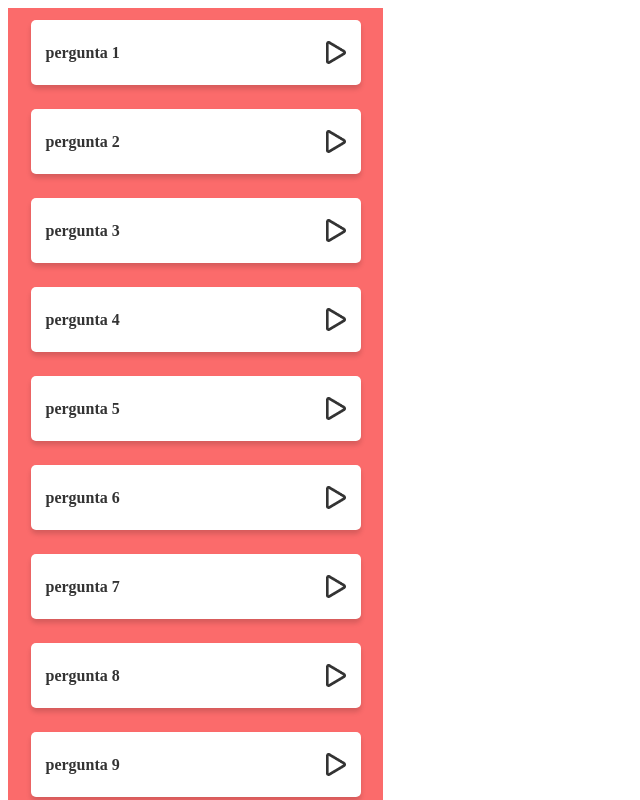
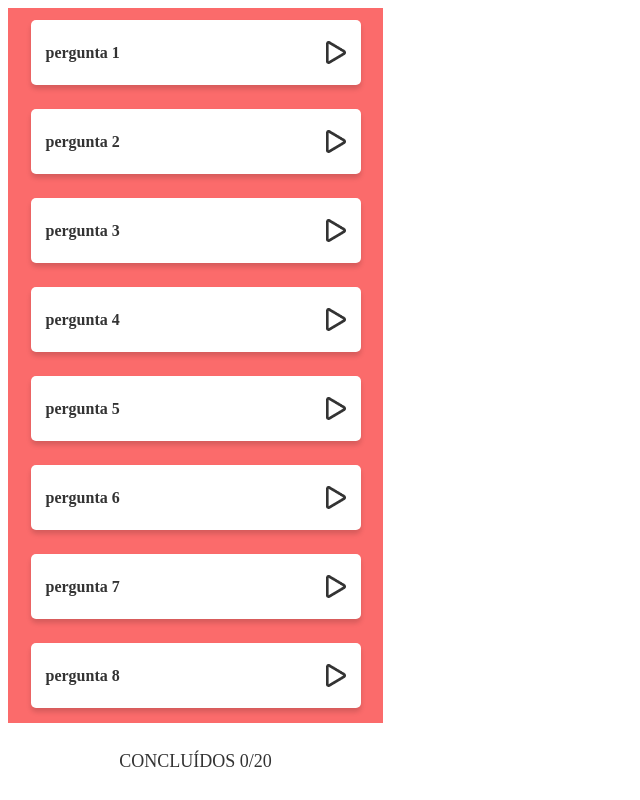
Before and after one commit to MarianaKely/projeto9-zaprecall, a React (Create React App) app: page / in a window 1280 px wide. Shown: the top 800 px of the page, without its empty margins (0-640 px from the left). Built offline with nearby package versions, Linux system fonts and the light colour scheme.

Commit message:
answered questions counter/ footer

```diff
--- a/src/App.js
+++ b/src/App.js
@@ -9,6 +9,7 @@ import styled from 'styled-components';
 
 import Cards from "./components/Cards"
 import Deck from"./components/Deck"
+import Footer from "./components/Footer"
 
 // Import files from js pages - end
 
@@ -58,7 +59,14 @@ export default function App () {
         icon = {icon}
         setIcon = {setIcon}
         />
+
         ))}
+
+       <Footer
+       ticket = {ticket}
+       finished = {finished}
+       trailingslash = {trailingslash}
+/>
 
     </ScreenContainer>
     )
--- a/src/components/Cards.js
+++ b/src/components/Cards.js
@@ -45,6 +45,8 @@ export default function Cards({
 
 
 // Constants that enable functionalities on the Cards.js - end
+
+// Cards.js layout - outset
 
 
     return (
@@ -130,6 +132,8 @@ export default function Cards({
 
     )
 }
+
+// Cards.js layout - end
 
 
 /*
--- a/src/components/Footer.js
+++ b/src/components/Footer.js
@@ -0,0 +1,84 @@
+
+// General configuration and rendering the footer - outset
+
+import React from 'react';
+import styled from 'styled-components';
+
+
+export default function Footer({
+    finished,
+    trailingslash,
+    ticket
+}){
+
+// Constant that enable functionalities on the Footer.js - outset
+
+    const putassetshere = [...trailingslash]
+
+// Constant that enable functionalities on the Footer.js - end
+
+// Footer.js layout - outset
+
+    return(
+        <Endgamescreen data-test="footer" >
+
+            <Evaluationspace>
+                {trailingslash.map((putassetshere, index) => <img key ={index}  src ={putassetshere} ></img>)}
+            </Evaluationspace>
+                <p>CONCLUÍDOS {finished}/{ticket.length}</p>
+        </Endgamescreen>
+
+    )
+}
+
+// Footer.js layout - end
+
+/*
+1- Endgamescreen is the white box who hold the final score
+2- Evaluationspace shows the final score
+*/
+
+
+// Footer.js page styling - outset
+
+// Styling the white box - outset
+
+const Endgamescreen = styled.footer`
+    width: 100%;
+    min-height: 50px;
+    background-color: #FFFFFF;
+    position: fixed;
+    bottom: 0;
+    display: flex;
+    flex-direction: column;
+    align-items: center;
+    justify-content: center;
+    font-family: 'Recursive';
+    font-weight: 400;
+    font-size: 18px;
+    color: #333333;
+    padding: 10px;
+`
+
+
+// Styling the white box - end
+
+
+// Styling the final score - outset
+
+const Evaluationspace = styled.div`
+    display:flex;
+    img{
+        margin-left: 5px ;
+        margin-bottom: 10px ;
+    }
+`
+
+// Styling the final score - end
+
+
+// Footer.js page styling - end
+
+
+
+// General configuration and rendering the footer - outset
```
